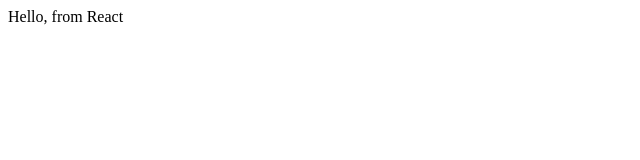
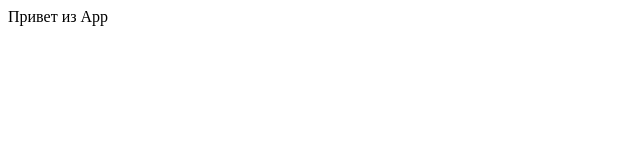
Before and after one commit to maxfarseer/redux-ru-tutorial, a React app: page / in a window 1280 px wide. Shown: the top 160 px of the page, without its empty margins (0-640 px from the left). Built offline with nearby package versions, Linux system fonts and the light colour scheme.

Commit message:
configure babel 6 and React

```diff
--- a/package.json
+++ b/package.json
@@ -16,7 +16,6 @@
     "babel-preset-react": "^6.3.13",
     "babel-preset-stage-0": "^6.3.13",
     "express": "^4.13.4",
-    "react-hot-loader": "^1.3.0",
     "webpack": "^1.12.12",
     "webpack-dev-middleware": "^1.5.1",
     "webpack-hot-middleware": "^2.6.4"
--- a/src/containers/App.js
+++ b/src/containers/App.js
@@ -2,6 +2,6 @@
 
 export default class App extends Component {
   render() {
-    return <div>Hello, from React</div>
+    return <div>Привет из App</div>
   }
 }
--- a/src/index.js
+++ b/src/index.js
@@ -1,15 +1,10 @@
 import 'babel-polyfill'
 import React from 'react'
 import { render } from 'react-dom'
-import { Provider } from 'react-redux'
 import App from './containers/App'
-import configureStore from './store/configureStore'
 
-const store = configureStore()
 
 render(
-  <Provider store={store}>
-    <App />
-  </Provider>,
+  <App />,
   document.getElementById('root')
 )
--- a/src/store/configureStore.js
+++ /dev/null
@@ -1,15 +0,0 @@
-import { createStore, applyMiddleware } from 'redux'
-import rootReducer from '../reducers'
-
-export default function configureStore(initialState) {
-  const store = createStore(rootReducer, initialState)
-
-  if (module.hot) {
-    module.hot.accept('../reducers', () => {
-      const nextRootReducer = require('../reducers')
-      store.replaceReducer(nextRootReducer)
-    })
-  }
-
-  return store
-}
--- a/webpack.config.js
+++ b/webpack.config.js
@@ -25,7 +25,6 @@
         include: [
           path.resolve(__dirname, "src"),
         ],
-        //exclude: /node_modules/,
         test: /\.js$/,
         plugins: ['transform-runtime'],
       }
```
Also changed, not shown: 2 other files (tests, documents, lock files or other folders).
